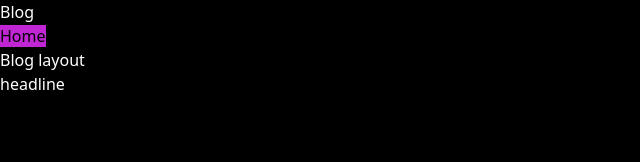
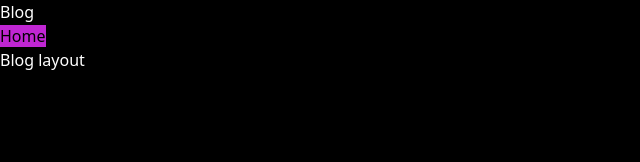
Before and after one commit to samyakkhatua/portfolio, a Next.js app: page /blog in a window 1280 px wide. Shown: the top 162 px of the page, without its empty margins (0-640 px from the left). Built offline with nearby package versions, Linux system fonts and the light colour scheme.

Commit message:
blog layout updated

```diff
--- a/app/blog/page.jsx
+++ b/app/blog/page.jsx
@@ -11,7 +11,7 @@ const Blog = () => {
 
       <div className="text-white">
         Blog layout
-        <h1>headline</h1>
+
 
       </div>
     </>
```
